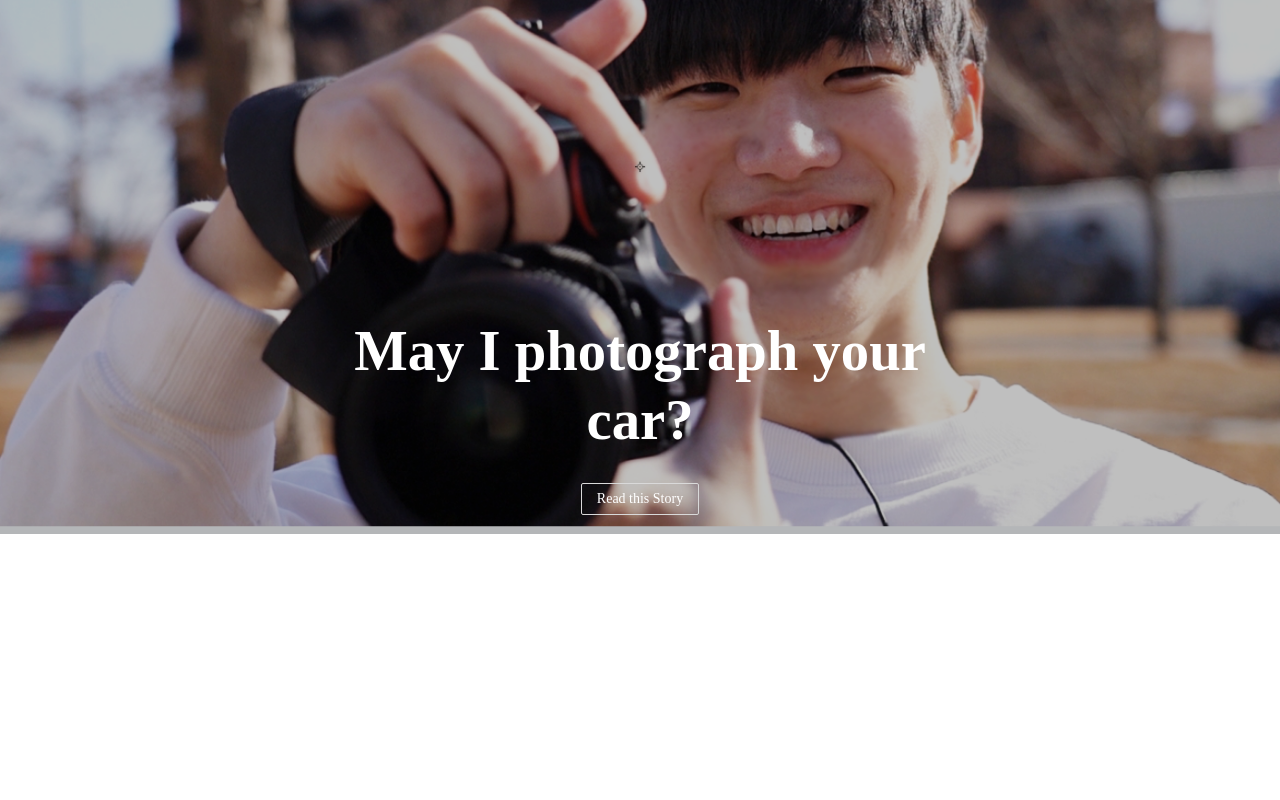
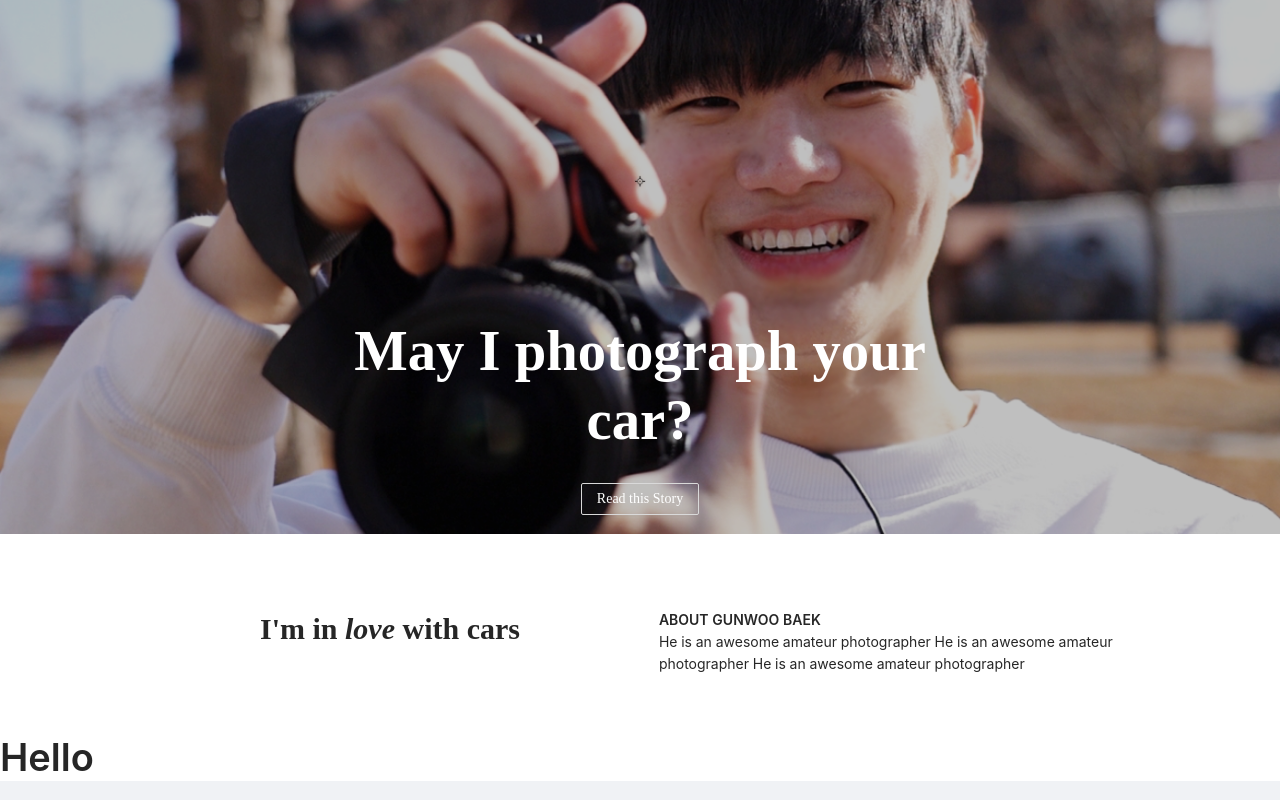
Before and after one commit to Hangyul-Son/Aatreum, a React (Create React App) app: page /bio/1 in a window 1280 px wide. Shown: the part 258-1058 px from the top of the page. Before the commit the page ends 800 px from the top, so only its background shows below. Built offline with nearby package versions, Linux system fonts and the light colour scheme.

Commit message:
Add Bio short intro prototype

```diff
--- a/src/components/bio-cover.scss
+++ b/src/components/bio-cover.scss
@@ -4,9 +4,13 @@
   position: relative;
 
   .ant-image {
+    position: fixed;
     top: 20%;
     transform: translateY(-20%);
+    z-index: 0;
+    margin-top: 64px;
   }
+
 
   .bio-cover-text {
     position: absolute;
@@ -40,7 +44,7 @@
   }
 
   .cover-mask {
-    position: absolute;
+    position: fixed;
     top: 0;
     height: 100%;
     width: 100%;
--- /dev/null
+++ b/src/components/bio-portfolio.scss
@@ -0,0 +1,4 @@
+.pf-container {
+  background: white;
+  z-index: 1;
+}
--- /dev/null
+++ b/src/components/bio-portfolio.tsx
@@ -0,0 +1,14 @@
+import { Typography } from "antd";
+import React from "react";
+
+import "./bio-portfolio.scss";
+
+function BioPortfolio() {
+  return (
+    <div className="pf-container">
+      <Typography.Title>Hello</Typography.Title>
+    </div>
+  );
+}
+
+export default BioPortfolio;
--- /dev/null
+++ b/src/components/bio-short-intro.scss
@@ -0,0 +1,30 @@
+.short-intro-container {
+  position: relative;
+  background: white;
+  padding: 75px 0;
+  height: 25vh;
+  width: 100vw;
+
+  .container-group {
+    margin: 0 auto;
+    max-width: 1000px;
+    width: 90%;
+
+    .col-1 {
+      float: left;
+      width: 50%;
+      text-align: center;
+      font-family: "Times New Roman";
+
+      .col-1-text {
+        margin: 0;
+      }
+    }
+
+    .col-2 {
+      float: right;
+      padding-left: 0.5cm;
+      width: 50%;
+    }
+  }
+}
--- /dev/null
+++ b/src/components/bio-short-intro.tsx
@@ -0,0 +1,31 @@
+import { Typography } from "antd";
+import React from "react";
+
+import "./bio-short-intro.scss";
+
+const { Text } = Typography;
+
+function BioShortIntro() {
+  return (
+    <aside className="short-intro-container">
+      <div className="container-group">
+        <div className="col-1">
+          <Typography.Title level={2} className="col-1-text">
+            I'm in <em>love</em> with cars
+          </Typography.Title>
+        </div>
+
+        <div className="col-2">
+          <Text strong>ABOUT GUNWOO BAEK</Text>
+          <br />
+          <Text>
+            He is an awesome amateur photographer He is an awesome amateur
+            photographer He is an awesome amateur photographer
+          </Text>
+        </div>
+      </div>
+    </aside>
+  );
+}
+
+export default BioShortIntro;
--- a/src/pages/artist-bio.tsx
+++ b/src/pages/artist-bio.tsx
@@ -1,12 +1,17 @@
 import React from "react";
 import BioCover from "../components/bio-cover";
+import BioPortfolio from "../components/bio-portfolio";
+import BioShortIntro from "../components/bio-short-intro";
 
 import Template from "./template";
+import "../styles/artist-bio.scss";
 
 function ArtistBio() {
   return (
     <Template pageName="artist-bio">
       <BioCover />
+      <BioShortIntro />
+      <BioPortfolio />
     </Template>
   );
 }
--- a/src/pages/template.tsx
+++ b/src/pages/template.tsx
@@ -13,7 +13,7 @@ const { Header, Content } = Layout;
 function Template({ pageName, children }: Properties) {
   return (
     <Layout className={pageName}>
-      <Header style={{ background: "#ffffff" }}>
+      <Header style={{ background: "#ffffff" }} className="header">
         <TopNavigation />
       </Header>
       <Content>{children}</Content>
--- /dev/null
+++ b/src/styles/artist-bio.scss
@@ -0,0 +1,7 @@
+.artist-bio {
+  .header {
+    z-index: 1;
+    position: sticky;
+    top: 0;
+  }
+}
```
